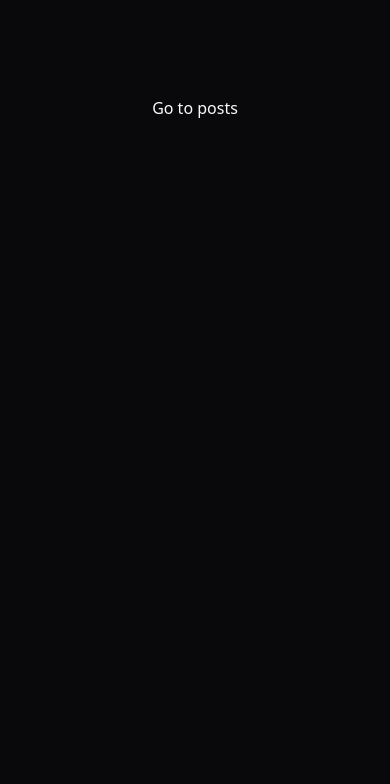
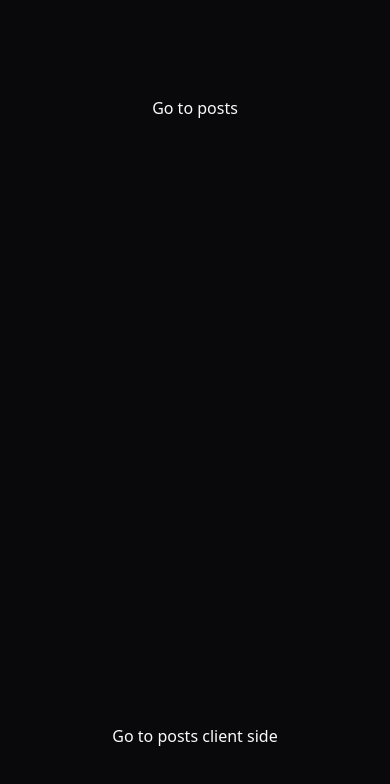
Before and after one commit to Nahuelluca20/nextjs-tanstack-query-fetching-data, a Next.js app: page / in a window 390 px wide. Shown: the top 784 px of the page. Built offline with nearby package versions, Linux system fonts and the light colour scheme.

Commit message:
Add link to posts client side in Home component

```diff
--- /dev/null
+++ b/app/getQueryClient.tsx
@@ -0,0 +1,8 @@
+// app/getQueryClient.tsx
+import {QueryClient} from "@tanstack/react-query";
+import {cache} from "react";
+
+// cache() is scoped per request, so we don't leak data between requests
+const getQueryClient = cache(() => new QueryClient());
+
+export default getQueryClient;
--- a/app/page.tsx
+++ b/app/page.tsx
@@ -4,6 +4,7 @@ export default function Home() {
   return (
     <main className="flex min-h-screen flex-col items-center justify-between p-24">
       <Link href={"/posts"}>Go to posts</Link>
+      <Link href={"/posts-client"}>Go to posts client side</Link>
     </main>
   );
 }
--- /dev/null
+++ b/app/posts-client/page.tsx
@@ -0,0 +1,9 @@
+import {useQuery} from "@tanstack/react-query";
+
+import {getPosts} from "@/queries/post-queries";
+
+import PostClient from "./posts-client";
+
+export default function Page() {
+  return <PostClient />;
+}
--- /dev/null
+++ b/app/posts-client/posts-client.tsx
@@ -0,0 +1,25 @@
+"use client";
+
+import {useQuery} from "@tanstack/react-query";
+
+import PostCard from "@/components/cards/post-card";
+import {PostType} from "@/types/types";
+
+export default function PostClient() {
+  const {data} = useQuery({
+    queryKey: ["posts-client"],
+    queryFn: () =>
+      fetch("https://dummyjson.com/posts")
+        .then((response) => response.json())
+        .then((data) => data.posts),
+  });
+
+  console.log(data);
+
+  return (
+    <div className="space-y-4 px-10 md:px-20 xl:px-40 my-20">
+      <h1 className="text-2xl font-bold">Post Client Side</h1>
+      {data?.map((post: PostType) => <PostCard {...post} key={post.id} />)}
+    </div>
+  );
+}
--- a/app/posts/page.tsx
+++ b/app/posts/page.tsx
@@ -7,10 +7,10 @@ import Posts from "./posts";
 export default async function page() {
   const queryClient = new QueryClient();
 
-  await queryClient.prefetchQuery({
-    queryKey: ["posts"],
-    queryFn: getPosts,
-  });
+  // await queryClient.prefetchQuery({
+  //   queryKey: ["posts"],
+  //   queryFn: getPosts,
+  // });
 
   return (
     <HydrationBoundary state={dehydrate(queryClient)}>
--- a/app/posts/posts.tsx
+++ b/app/posts/posts.tsx
@@ -1,20 +1,29 @@
-"use client";
+// "use client";
 
-import {useQuery} from "@tanstack/react-query";
+// import {useQuery} from "@tanstack/react-query";
 
 import {getPosts} from "@/queries/post-queries";
 import {PostType} from "@/types/types";
 import PostCard from "@/components/cards/post-card";
+
+import getQueryClient from "../getQueryClient";
 // import {getUserNameById} from "@/queries/user-queries";
 
-export default function Posts() {
-  const {data} = useQuery({queryKey: ["posts"], queryFn: getPosts});
+export default async function Posts() {
+  // const {data} = useQuery({queryKey: ["posts"], queryFn: getPosts});
 
-  // const {data: userName} = useQuery({queryKey: ["user", data], queryFn: getUserNameById(data)});
+  const queryClient = getQueryClient();
+
+  // Note we are now using fetchQuery()
+  const posts = await queryClient.fetchQuery({
+    queryKey: ["posts"],
+    queryFn: getPosts,
+  });
 
   return (
     <div className="space-y-4 px-10 md:px-20 xl:px-40 my-20">
-      {data?.map((post: PostType) => <PostCard {...post} key={post.id} />)}
+      <h1 className="text-2xl font-bold">Post Server Side</h1>
+      {posts?.map((post: PostType) => <PostCard {...post} key={post.id} />)}
     </div>
   );
 }
```
